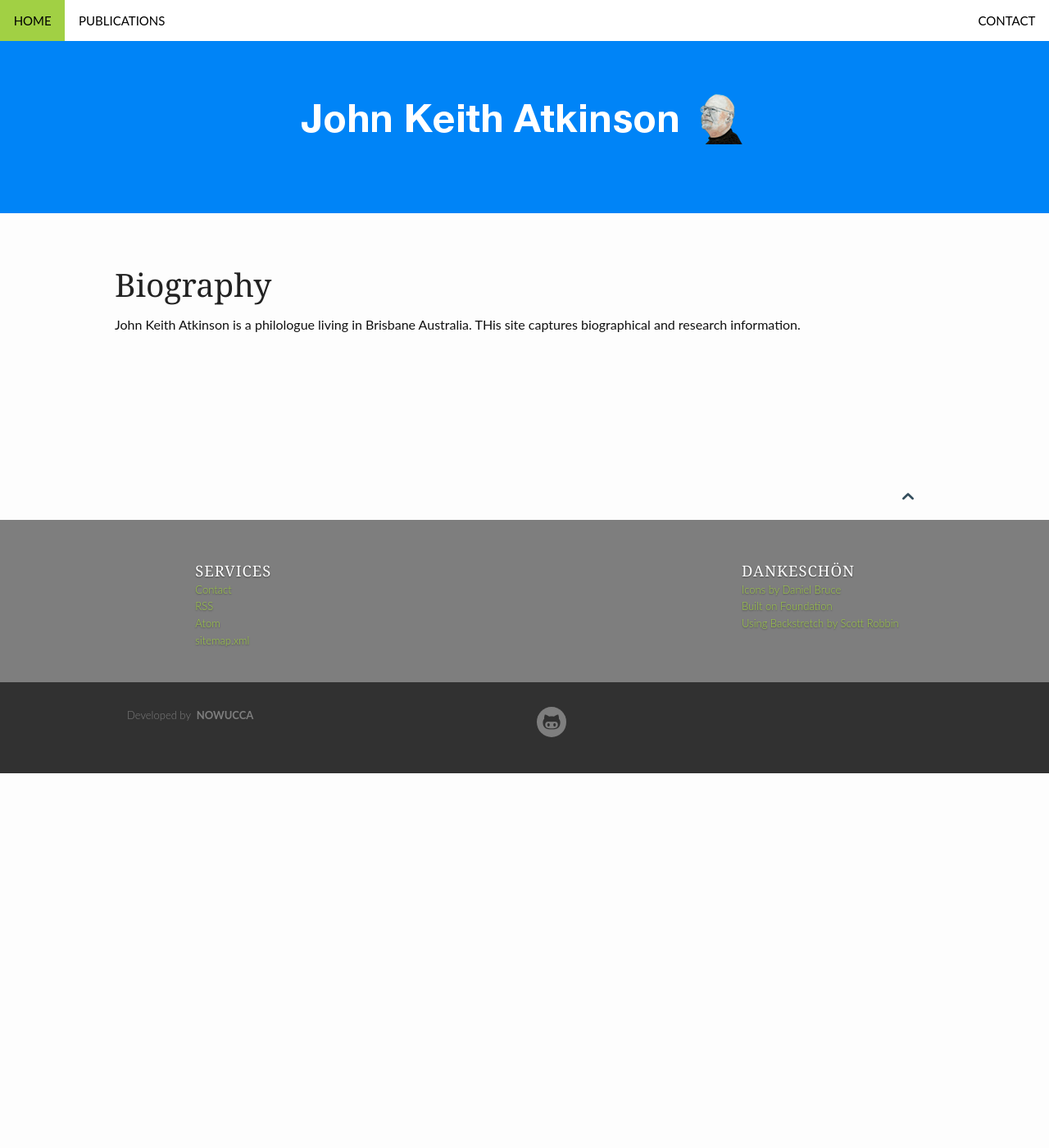
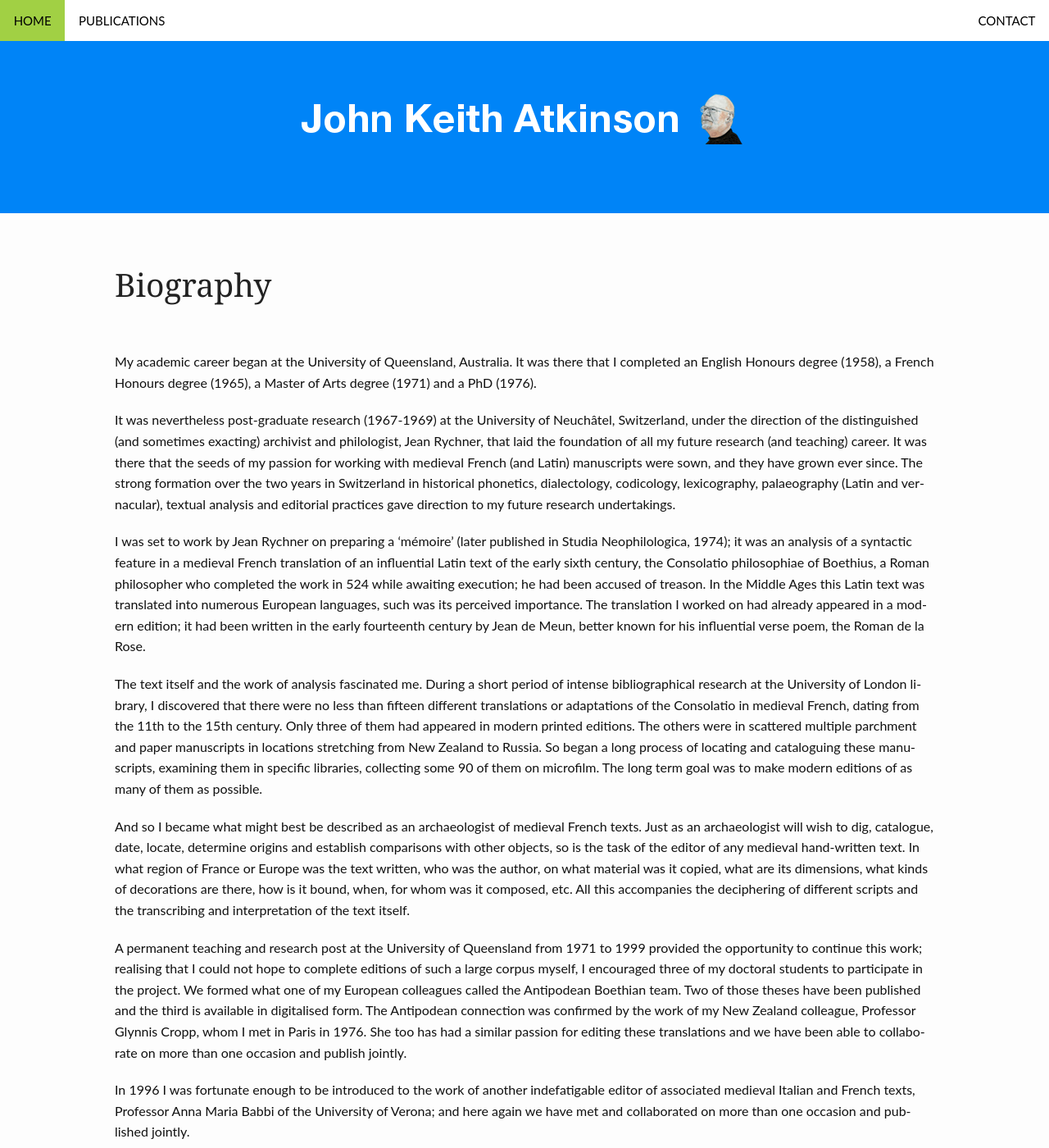
Before and after one commit to nowucca/johnkeithatkinson, a Jekyll site: the page built from pages/pages-root-folder/index.md, in a window 1280 px wide and 1400 px high. Shown: the whole window at 82% size. Built offline with Jekyll 4.4.1, drawn with Linux system fonts in a browser that asks for light colours; some of the changed text lies outside the part shown.

Commit message:
Added first cut of biography.

```diff
--- a/pages/pages-root-folder/index.md
+++ b/pages/pages-root-folder/index.md
@@ -47,6 +47,22 @@ permalink: /index.html
 </div> -->
 
 # Biography
+<br/>
 
-John Keith Atkinson is a philologue living in Brisbane Australia.
-THis site captures biographical and research information.
+My academic career began at the University of Queensland, Australia. It was there that I completed an English Honours degree (1958), a French Honours degree (1965), a Master of Arts degree (1971) and a PhD (1976).
+
+It was nevertheless post-graduate research (1967-1969) at the University of Neuchâtel, Switzerland, under the direction of the distinguished (and sometimes exacting) archivist and philologist, Jean Rychner, that laid the foundation of all my future research (and teaching) career. It was there that the seeds of my passion for working with medieval French (and Latin) manuscripts were sown, and they have grown ever since. The strong formation over the two years in Switzerland in historical phonetics, dialectology, codicology, lexicography, palaeography (Latin and vernacular), textual analysis and editorial practices gave direction to my future research undertakings.
+
+I was set to work by Jean Rychner on preparing a ‘mémoire’ (later published in Studia Neophilologica, 1974); it was an analysis of a syntactic feature in a medieval French translation of an influential Latin text of the early sixth century, the Consolatio philosophiae of Boethius, a Roman philosopher who completed the work in 524 while awaiting execution; he had been accused of treason. In the Middle Ages this Latin text was translated into numerous European languages, such was its perceived importance. The translation I worked on had already appeared in a modern edition; it had been written in the early fourteenth century by Jean de Meun, better known for his influential verse poem, the Roman de la Rose.
+
+The text itself and the work of analysis fascinated me. During a short period of intense bibliographical research at the University of London library, I discovered that there were no less than fifteen different translations or adaptations of the Consolatio in medieval French, dating from the 11th to the 15th century. Only three of them had appeared in modern printed editions. The others were in scattered multiple parchment and paper manuscripts in locations stretching from New Zealand to Russia. So began a long process of locating and cataloguing these manuscripts, examining them in specific libraries, collecting some 90 of them on microfilm. The long term goal was to make modern editions of as many of them as possible.
+
+And so I became what might best be described as an archaeologist of medieval French texts. Just as an archaeologist will wish to dig, catalogue, date, locate, determine origins and establish comparisons with other objects, so is the task of the editor of any medieval hand-written text. In what region of France or Europe was the text written, who was the author, on what material was it copied, what are its dimensions, what kinds of decorations are there, how is it bound, when, for whom was it composed, etc. All this accompanies the deciphering of different scripts and the transcribing and interpretation of the text itself.
+
+A permanent teaching and research post at the University of Queensland from 1971 to 1999 provided the opportunity to continue this work; realising that I could not hope to complete editions of such a large corpus myself, I encouraged three of my doctoral students to participate in the project. We formed what one of my European colleagues called the Antipodean Boethian team. Two of those theses have been published and the third is available in digitalised form. The Antipodean connection was confirmed by the work of my New Zealand colleague, Professor Glynnis Cropp, whom I met in Paris in 1976. She too has had a similar passion for editing these translations and we have been able to collaborate on more than one occasion and publish jointly.
+
+In 1996 I was fortunate enough to be introduced to the work of another indefatigable editor of associated medieval Italian and French texts, Professor Anna Maria Babbi of the University of Verona; and here again we have met and collaborated on more than one occasion and published jointly.
+
+The work continues. The current project (2017-2018) involves an active participation with Glynnis Cropp as an associate in her edition of yet another of the French translations of the Consolatio.
+
+The attached [bibliography](/publications/) gives witness to the work achieved in the area of Boethian studies; it also includes publications that lie outside the primary field of research.
```
Also changed, not shown: _data/authors.yml (line endings or trailing spaces).
